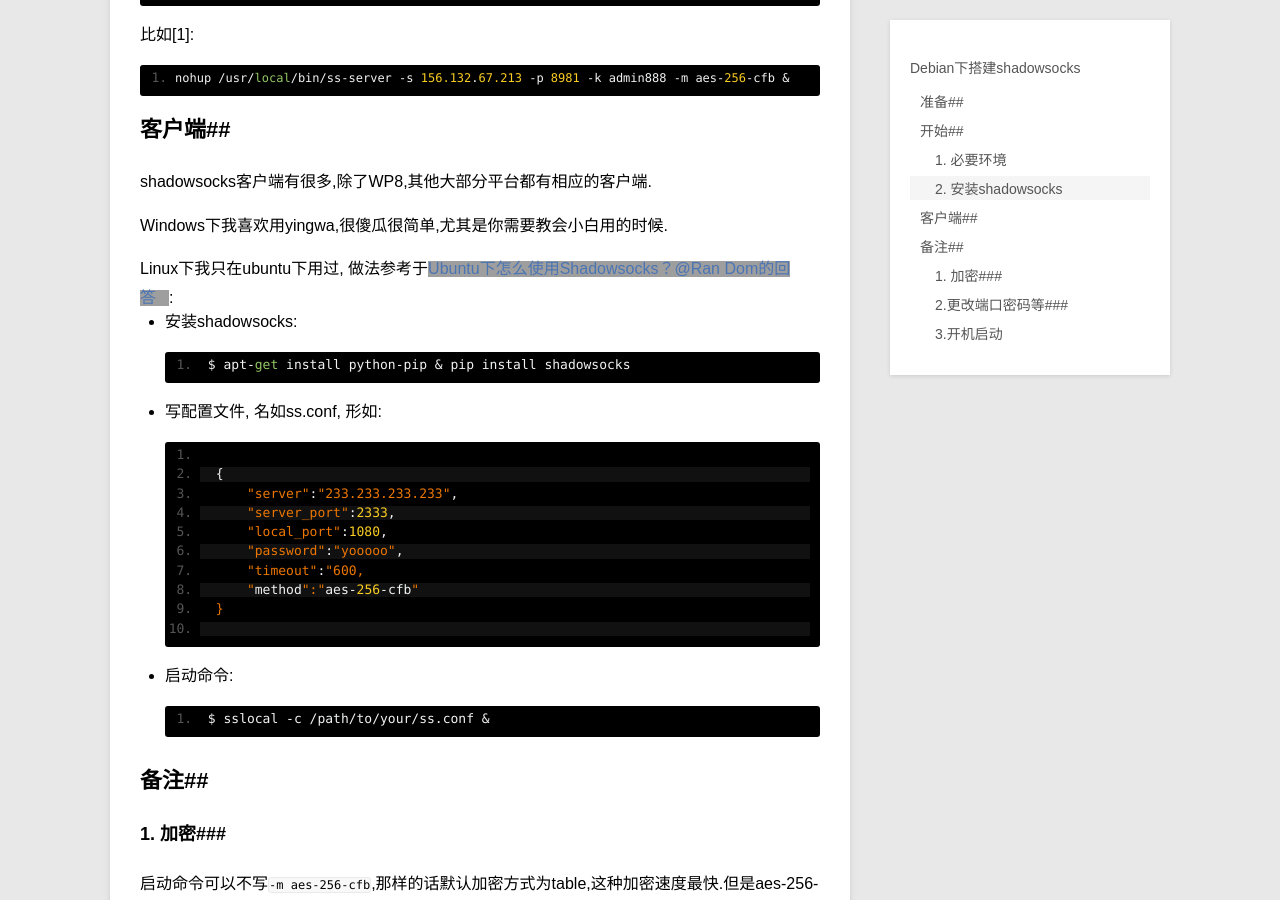
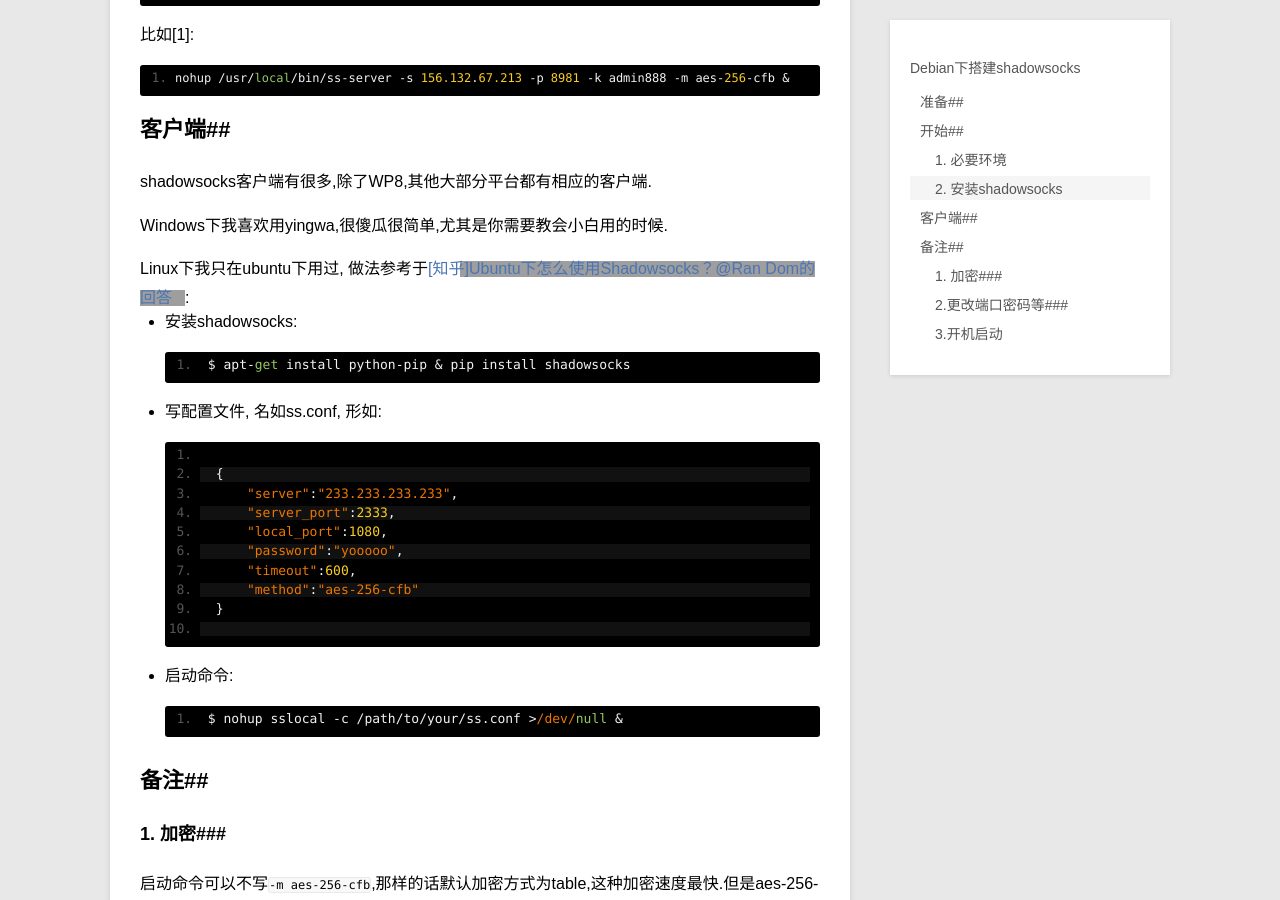
Before and after one commit to DengZuoheng/DengZuoheng.github.io, a Jekyll site: the page built from _posts/blog/2014-12-03-build-shadowsocks-in-debian.md, in a window 1280 px wide and 900 px high, scrolled down 1160 px. Built offline with Jekyll 4.4.1, drawn with Linux system fonts in a browser that asks for light colours; Markdown is read by kramdown in place of the engine named in the settings; grey boxes are pictures that could not be loaded.

Commit message:
更新 ss local的安装方法

```diff
--- a/_posts/blog/2014-12-03-build-shadowsocks-in-debian.md
+++ b/_posts/blog/2014-12-03-build-shadowsocks-in-debian.md
@@ -48,7 +48,7 @@ shadowsocks客户端有很多,除了WP8,其他大部分平台都有相应的客
 
 Windows下我喜欢用yingwa,很傻瓜很简单,尤其是你需要教会小白用的时候.
 
-Linux下我只在ubuntu下用过, 做法参考于[Ubuntu下怎么使用Shadowsocks？@Ran Dom的回答](http://www.zhihu.com/question/26418370/answer/40060476):
+Linux下我只在ubuntu下用过, 做法参考于[[知乎]Ubuntu下怎么使用Shadowsocks？@Ran Dom的回答](http://www.zhihu.com/question/26418370/answer/40060476):
 
 - 安装shadowsocks:
 	<pre> $ apt-get install python-pip & pip install shadowsocks </pre>
@@ -59,12 +59,12 @@ Linux下我只在ubuntu下用过, 做法参考于[Ubuntu下怎么使用Shadowsoc
 		"server_port":2333,
 		"local_port":1080,
 		"password":"yooooo",
-		"timeout":"600,
+		"timeout":600,
 		"method":"aes-256-cfb"
 	}
 	</pre>
 - 启动命令:
-	<pre> $ sslocal -c /path/to/your/ss.conf & </pre>
+	<pre> $ nohup sslocal -c /path/to/your/ss.conf >/dev/null & </pre>
 
 
 ##备注##
```
